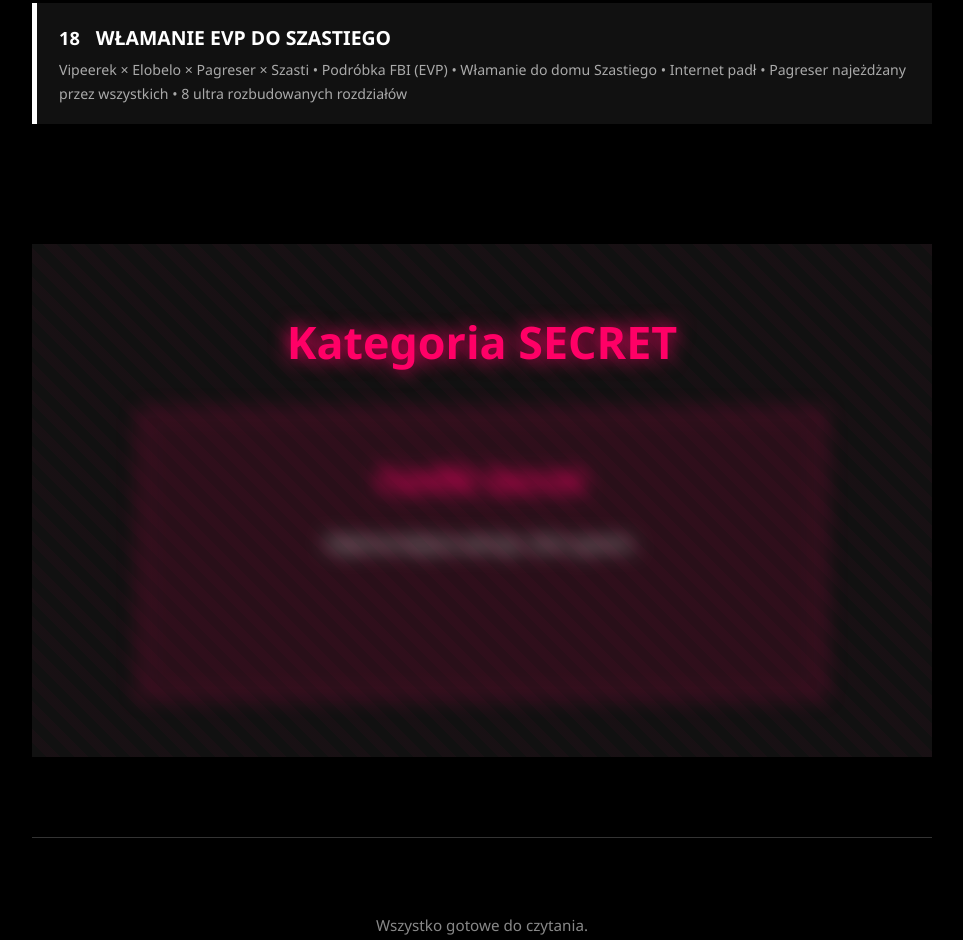
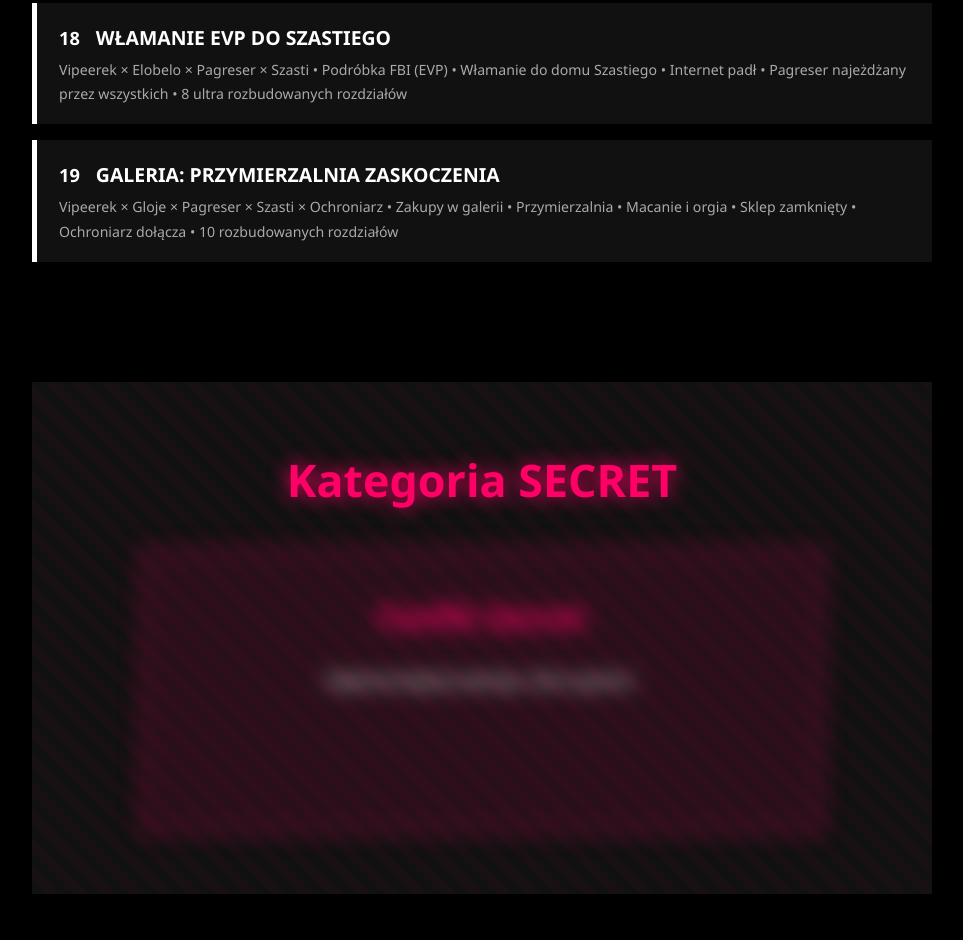
Before and after one commit to vkamix11/ArchiwumFanfik-w, a plain HTML site: page index.html in a window 1280 px wide. Shown: the part 2476-3416 px from the top of the page, without its empty margins (158-1121 px from the left). Drawn offline with Linux system fonts and the light colour scheme.

Commit message:
Update index.html

```diff
--- a/index.html
+++ b/index.html
@@ -398,6 +398,14 @@
                 </div>
             </a>
 
+            <a href="https://vkamix11.github.io/Fanfik20/" target="_blank" class="item">
+                <span class="num">19</span>
+                <span class="title">GALERIA: PRZYMIERZALNIA ZASKOCZENIA</span>
+                <div class="desc">
+                    Vipeerek × Gloje × Pagreser × Szasti × Ochroniarz • Zakupy w galerii • Przymierzalnia • Macanie i orgia • Sklep zamknięty • Ochroniarz dołącza • 10 rozbudowanych rozdziałów
+                </div>
+            </a>
+
         </div>
     </div>
 
```
